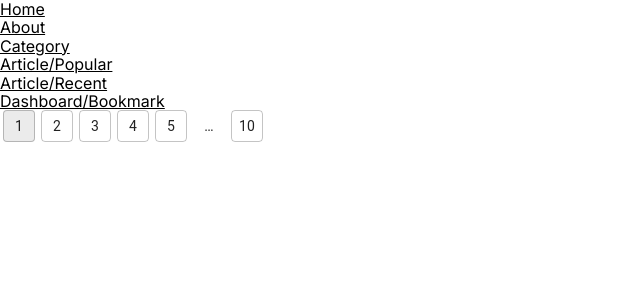
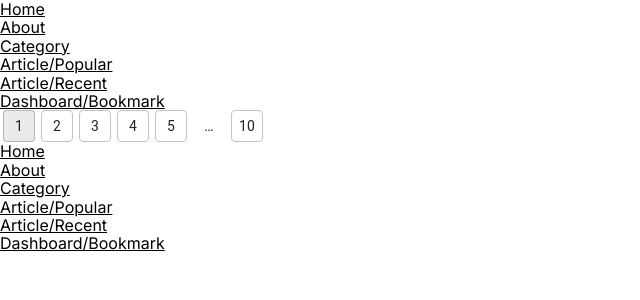
Before and after one commit to kkkumakk001/searchArticle, a Next.js app: page / in a window 1280 px wide. Shown: the top 300 px of the page, without its empty margins (0-640 px from the left). Built offline with nearby package versions, Linux system fonts and the light colour scheme.

Commit message:
FooterComponentの追加

```diff
--- /dev/null
+++ b/app/components/Footer/Footer.jsx
@@ -0,0 +1,24 @@
+"use client";
+import { useRouter } from "next/navigation";
+import style from "./Footer.module.scss";
+
+
+export default function FooterComponent() {
+const router = useRouter();
+  return (
+      <>
+          <header>
+              <nav>
+                  <ul>
+                      <li className={style.listItem} onClick={()=>router.push("/")}>Home</li>
+                      <li className={style.listItem} onClick={()=>router.push("/about")}>About</li>
+                      <li className={style.listItem} onClick={()=>router.push("/category")}>Category</li>
+                      <li className={style.listItem} onClick={()=>router.push("/article/popular/01")}>Article/Popular</li>
+                      <li className={style.listItem} onClick={()=>router.push("/article/recent/01")}>Article/Recent</li>
+                      <li className={style.listItem} onClick={()=>router.push("/dashboard/bookmark")}>Dashboard/Bookmark</li>
+                  </ul>
+              </nav>
+          </header>
+      </>
+  )
+}
--- /dev/null
+++ b/app/components/Footer/Footer.module.scss
@@ -0,0 +1,3 @@
+.listItem {
+    text-decoration: underline;
+}
--- a/app/layout.jsx
+++ b/app/layout.jsx
@@ -3,6 +3,7 @@ import "./styles/Pagenation.scss"
 // import type { Metadata } from 'next'
 import { Inter } from 'next/font/google'
 import HeaderComponent from "./components/Header/Header.jsx"
+import FooterComponent from "./components/Footer/Footer.jsx"
 
 const inter = Inter({ subsets: ['latin'] })
 
@@ -17,6 +18,7 @@ export default function RootLayout({children}) {
       <body className={inter.className}>
         <HeaderComponent></HeaderComponent>
         <main>{children}</main>
+        <FooterComponent></FooterComponent>
       </body>
     </html>
   )
```
